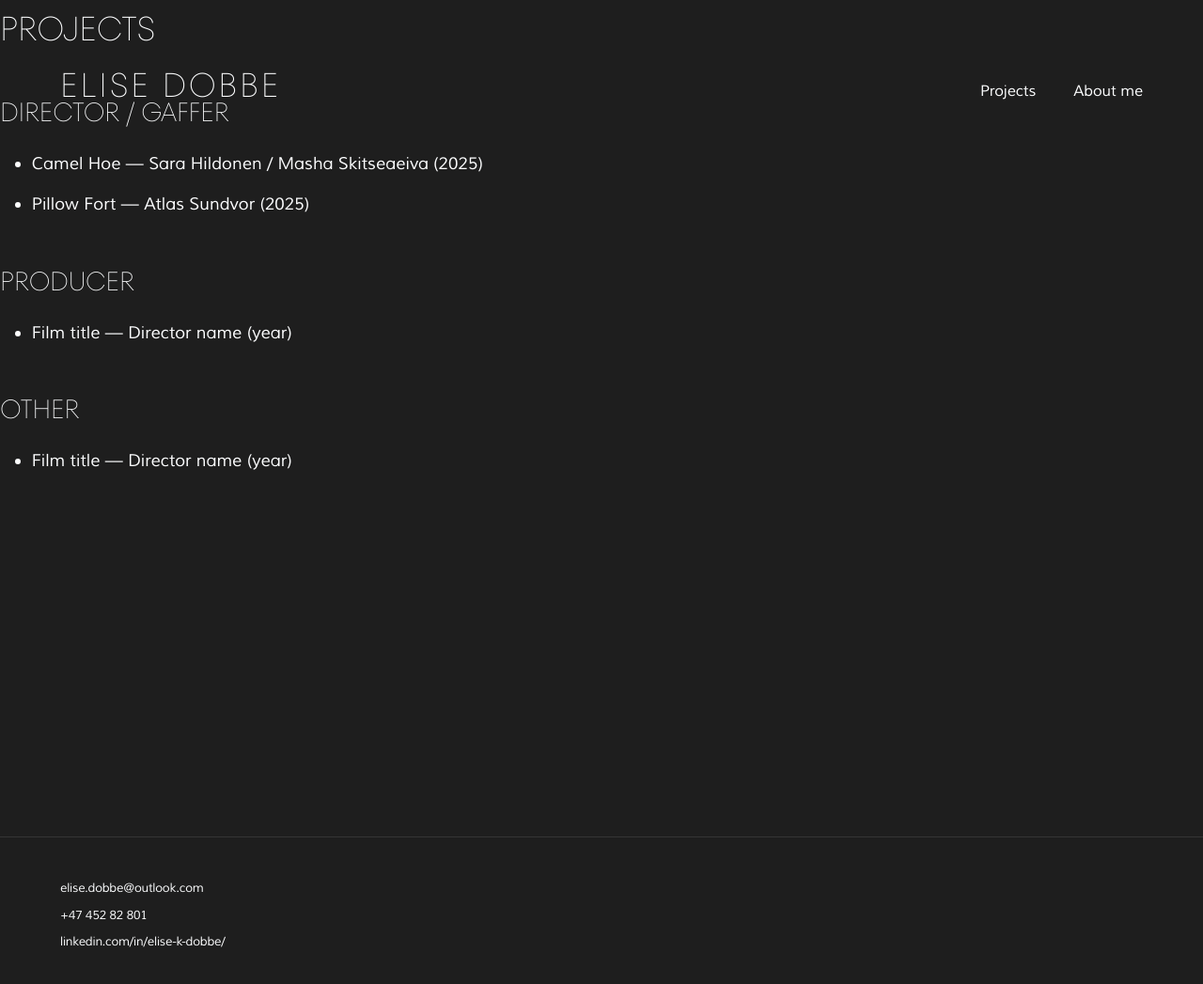
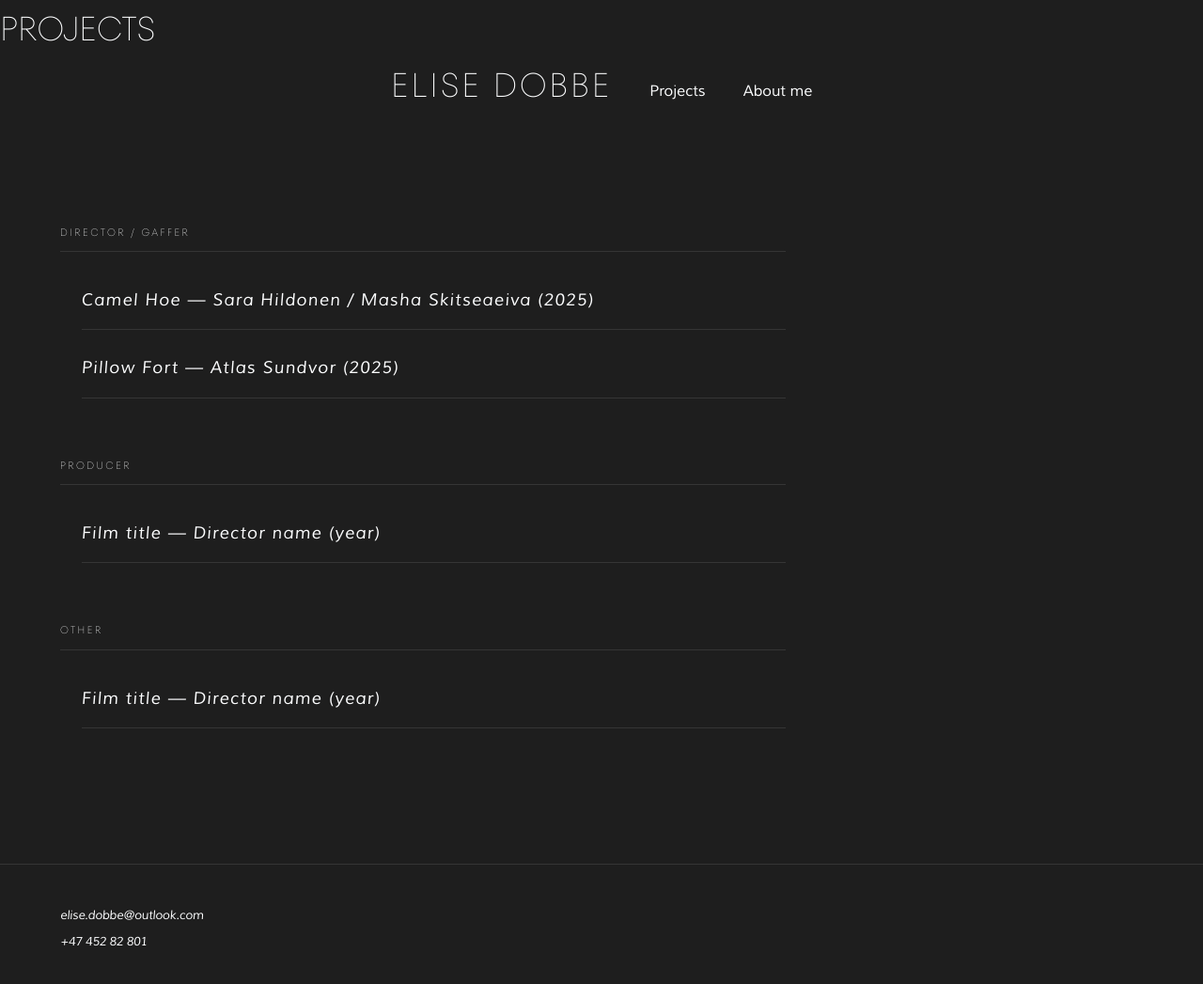
Before and after one commit to elisedobbe/portfolio, an MkDocs documentation site: the page built from docs/projects.md, in a window 1280 px wide and 1057 px high. Shown: the top 1047 px of the window at 94% size. Built offline with MkDocs 1.6.1 and Material for MkDocs 9.7.7, drawn with Linux system fonts in a browser that asks for light colours.

Commit message:
Update extra.css

```diff
--- a/docs/assets/styles/extra.css
+++ b/docs/assets/styles/extra.css
@@ -274,13 +274,13 @@
 .md-footer-meta { display: none !important; }
 
 .md-footer::before {
-  content: "elise.dobbe@outlook.com\A+47 452 82 801\Alinkedin.com/in/elise-k-dobbe/";
+  content: "elise.dobbe@outlook.com\A+47 452 82 801";
   white-space: pre;
   display: block;
   padding: 40px var(--edge);
   font-family: "Muli", sans-serif !important;
   font-weight: 400 !important;
-  font-style: normal !important;
+  font-style: italic !important;
   font-size: 13px !important;
   letter-spacing: -0.26px !important;
   line-height: 2.21 !important;
@@ -377,11 +377,16 @@
   height: auto !important;
   display: block !important;
   margin: 0 !important;
-  filter: brightness(1);
+  filter: brightness(0.8);
 }
 
 .about-hero__overlay {
-  display: none;
+  position: absolute;
+  bottom: 0;
+  left: 0;
+  right: 0;
+  height: 160px;
+  background: linear-gradient(to top, #1e1e1e 0%, rgba(30,30,30,0.76) 50%, transparent 100%);
 }
 
 .about-section {
@@ -410,7 +415,7 @@
 .about-col p {
   font-family: "Muli", sans-serif !important;
   font-weight: 400 !important;
-  font-style: normal !important;
+  font-style: italic !important;
   font-size: 18px !important;
   line-height: 1.9 !important;
   letter-spacing: 1.26px !important;
@@ -546,7 +551,7 @@
 .project-card__meta {
   font-family: "Muli", sans-serif !important;
   font-weight: 400 !important;
-  font-style: normal !important;
+  font-style: italic !important;
   font-size: 14px !important;
   letter-spacing: 1.12px !important;
   color: var(--fg) !important;
@@ -567,7 +572,7 @@
 .film-back {
   display: block;
   font-family: "Muli", sans-serif !important;
-  font-style: normal !important;
+  font-style: italic !important;
   font-size: 13px !important;
   color: var(--fg-dim) !important;
   text-decoration: none !important;
@@ -597,7 +602,7 @@
 
 .film-info__label {
   font-family: "Muli", sans-serif !important;
-  font-style: normal !important;
+  font-style: italic !important;
   font-size: 13px !important;
   color: var(--fg-dim) !important;
   margin: 0 0 12px !important;
@@ -643,14 +648,14 @@
 
 .film-info__meta-value {
   font-family: "Muli", sans-serif !important;
-  font-style: normal !important;
+  font-style: italic !important;
   font-size: 16px !important;
   color: var(--fg) !important;
 }
 
 .film-info__desc {
   font-family: "Muli", sans-serif !important;
-  font-style: normal !important;
+  font-style: italic !important;
   font-size: 18px !important;
   line-height: 1.9 !important;
   letter-spacing: 1.26px !important;
@@ -658,41 +663,55 @@
   margin: 0 !important;
 }
 
-/* Force tabs full width */
-.md-tabs > .md-grid {
-  max-width: none !important;
-  width: 100% !important;
-  padding: 0 var(--edge) !important;
-  margin: 0 !important;
-}
-.home-intro {
-  padding: 64px var(--edge) 80px;
-  max-width: 820px;
+/* =========================================================
+   PROJECTS PAGE â€” kategori-layout
+   ========================================================= */
+
+.projects-page {
+  padding: 140px var(--edge) 80px;
+  max-width: 900px;
 }
 
-.home-intro p {
+.projects-category {
+  margin-bottom: 64px;
+}
+
+.projects-heading {
+  font-family: "TT Fors", sans-serif !important;
+  font-weight: 300 !important;
+  font-style: normal !important;
+  font-size: 11px !important;
+  letter-spacing: 0.22em !important;
+  text-transform: uppercase !important;
+  color: var(--fg-dim) !important;
+  margin: 0 0 20px !important;
+  padding-bottom: 12px !important;
+  border-bottom: 1px solid var(--line) !important;
+}
+
+.projects-list {
+  list-style: none !important;
+  margin: 0 !important;
+  padding: 0 !important;
+}
+
+.projects-item {
+  padding: 14px 0 !important;
+  border-bottom: 1px solid var(--line) !important;
+}
+
+.projects-link {
   font-family: "Muli", sans-serif !important;
   font-weight: 400 !important;
+  font-style: italic !important;
   font-size: 18px !important;
-  line-height: 1.9 !important;
   letter-spacing: 1.26px !important;
   color: var(--fg) !important;
-  margin: 0 !important;
-}
-/* Header får bakgrunn når siden scrolles */
-.md-tabs--active,
-.md-tabs[data-md-state="active"] {
-  background: rgba(30,30,30,0.85) !important;
-  backdrop-filter: blur(8px) !important;
+  text-decoration: none !important;
+  border-bottom: none !important;
+  transition: opacity 0.2s var(--ease) !important;
 }
 
-/* Fjern back to top */
-.md-top {
-  display: none !important;
+.projects-link:hover {
+  opacity: 0.6 !important;
 }
-
-/* Gjør ELISE DOBBE usynlig (men behold plassen) kun på hjemsiden */
-body:has(.home-hero) .md-tabs__item:first-child .md-tabs__link {
-  opacity: 0 !important;
-  pointer-events: none !important;
-}
```
